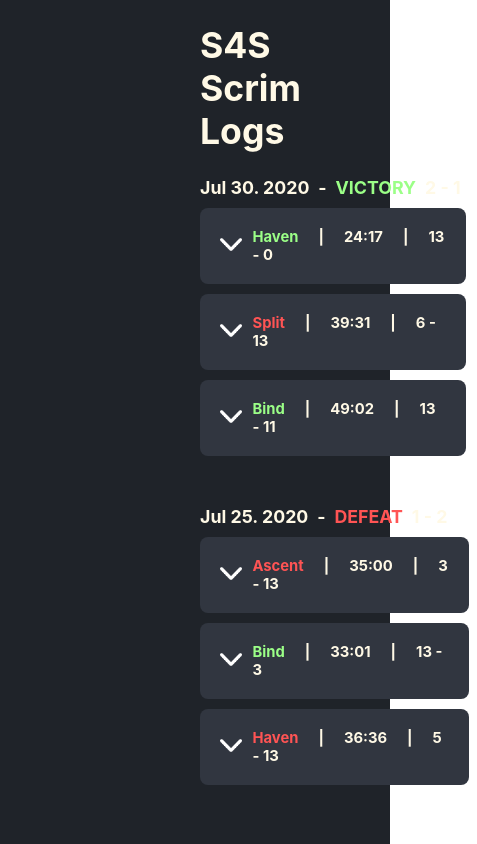
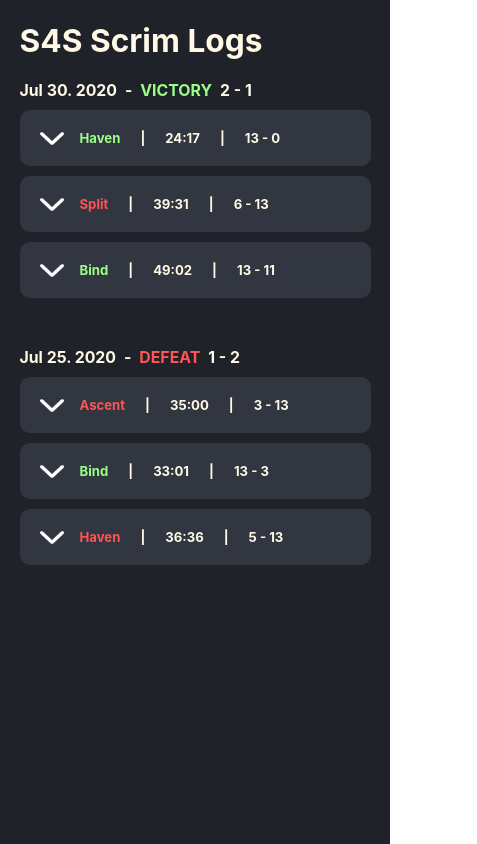
Before and after one commit to jayden-chan/valorant-scrim-logs, a React (Create React App) app: page / in a window 390 px wide. Shown: the whole page, 477 px wide, since content can reach past the window. Built offline with nearby package versions, Linux system fonts and the light colour scheme; the HTML template or start-up script is replaced by a standard one.

Commit message:
JC: Major styling updates, mobile styles

```diff
--- a/src/App.css
+++ b/src/App.css
@@ -4,56 +4,75 @@
   display: flex;
   flex-direction: column;
   align-items: flex-start;
-  font-size: calc(10px + 2vmin);
-  padding: 0px 50px 0px 200px;
+  font-size: calc(10px + 1.5vmin);
+  padding: 0px 5vw 0px 5vw;
   margin: 0px;
   color: #fff9e6;
 }
 
-.Match-card {
+.match-card {
   padding: 0;
   margin: 0 0 40px 0;
+  min-width: 50vw;
 }
 
-.Match-card span {
+@media (max-width: 1000px) {
+  .match-card {
+    width: 100%;
+  }
+}
+
+.match-card span {
   margin-right: 0.5em;
 }
 
-.Game-card {
+.match-card h4 {
+  padding: 0;
+  margin: 0;
+}
+
+.game-card {
   padding: 20px;
-  margin: 10px 8px 10px 0px;
-  min-width: 50vw;
-  border-radius: 8px;
+  margin: 10px 0px 10px 0px;
+  border-radius: 10px;
   font-weight: normal;
   background-color: #313640;
 }
 
-.Game-card h5 {
+.game-card h5 {
   margin: 0;
 }
 
-.Game-card span {
+.game-card span {
   margin-right: 20px;
 }
 
-.Game-header {
+.game-header {
   display: flex;
   flex-direction: row;
+  justify-content: flex-start;
+  align-items: center;
 }
 
-.Match-card h4 {
-  padding: 0;
-  margin: 0;
+.game-dropdown {
+  margin-right: 1rem;
+  cursor: pointer;
+}
+
+.sbd-container {
+  background-color: #5a5b6b;
+  margin-top: 20px;
+  border-radius: 10px;
+  border: none;
+  overflow-y: hidden;
+  overflow-x: auto;
 }
 
 .sbd {
   border-collapse: collapse;
-  font-size: 18px;
-}
-
-.game-card {
-  background-color: #5a5b6b;
-  color: #fff;
+  border-spacing: 0px;
+  padding: 0;
+  font-size: calc(13px + 0.5vmin);
 }
 
 .sbd-team {
@@ -74,11 +93,16 @@
 
 .sbd-cell {
   vertical-align: middle;
-  padding-left: 10px;
-  padding-right: 10px;
-  padding-top: 3px;
-  padding-bottom: 3px;
-  margin: 10px;
+  padding: 0 10px 0 10px;
+  margin: 0px;
+}
+
+.sbd-img {
+  vertical-align: top;
+  display: inline-block;
+  max-height: 50px;
+  padding: 0px;
+  margin: 0px;
 }
 
 .sbd-head {
@@ -87,3 +111,15 @@
   border-style: none none solid none;
   border-color: #ebdbb2;
 }
+
+.vod {
+  font-size: calc(10px + 1vmin);
+  color: #fff9e6;
+  margin-top: 1em;
+  margin-bottom: 1em;
+}
+
+.vod a {
+  color: #fff9e6;
+  text-decoration-line: none;
+}
--- a/src/components/MatchListItem.tsx
+++ b/src/components/MatchListItem.tsx
@@ -83,11 +83,11 @@ function GameItem(props: IGameItemProps) {
       : "yellow";
 
   return (
-    <div className="Game-card">
-      <div className="Game-header">
+    <div className="game-card">
+      <div className="game-header">
         {isExpanded ? (
           <img
-            style={{ marginTop: 10, marginRight: 10, cursor: "pointer" }}
+            className="game-dropdown"
             alt=""
             onClick={() => setIsExpanded((prev) => !prev)}
             src={dropup}
@@ -96,7 +96,7 @@ function GameItem(props: IGameItemProps) {
           />
         ) : (
           <img
-            style={{ marginTop: 10, marginRight: 10, cursor: "pointer" }}
+            className="game-dropdown"
             alt=""
             onClick={() => setIsExpanded((prev) => !prev)}
             src={dropdown}
@@ -116,10 +116,23 @@ function GameItem(props: IGameItemProps) {
       </div>
       {isExpanded && (
         <div>
-          <table id={`${props.date}${props.map}${props.time}`} className="sbd">
+          {props.url ? (
+            <p className="vod">
+              <a target="_blank" href={props.url}>
+                {props.url}
+              </a>
+            </p>
+          ) : (
+            <p className="vod">No VOD available</p>
+          )}
+          <div className="sbd-container">
+            <table
+              id={`${props.date}${props.map}${props.time}`}
+              className="sbd"
+            >
               <thead>
                 <tr>
-                <th key="Icon" className="sbd-hhead"></th>
+                  <th key="Icon" className="sbd-head"></th>
                   <th key="Player Name" className="sbd-head">
                     Player Name
                   </th>
@@ -136,8 +149,8 @@ function GameItem(props: IGameItemProps) {
                 {mappedScoreboard.map((row, idx) => {
                   const image = row[0] as keyof typeof images;
                   return (
-                  <tr key={idx}>
-                    <td>
+                    <tr>
+                      <td className="sbd-img">
                         <img src={images[image]} alt={image} />
                       </td>
                       {row.slice(1).map((val, idx2) => (
@@ -145,7 +158,9 @@ function GameItem(props: IGameItemProps) {
                           className={`sbd-cell ${
                             idx2 === 0 ? "sbd-name" : "sbd-num"
                           } ${
-                          TEAMMATES.includes(row[1]) ? "sbd-team" : "sbd-enemy"
+                            TEAMMATES.includes(row[1])
+                              ? "sbd-team"
+                              : "sbd-enemy"
                           }`}
                           key={idx2}
                         >
@@ -157,6 +172,7 @@ function GameItem(props: IGameItemProps) {
                 })}
               </tbody>
             </table>
+          </div>
         </div>
       )}
     </div>
@@ -194,7 +210,7 @@ export default function MatchItem(props: IMatchItemProps) {
     score[0] > score[1] ? "VICTORY" : score[1] > score[0] ? "DEFEAT" : "DRAW";
 
   return (
-    <div className="Match-card">
+    <div className="match-card">
       <h4>
         <span>{props.games[0].date}</span>
         <span>-</span>
```
Lines whose indentation alone changed are shown as unchanged.
